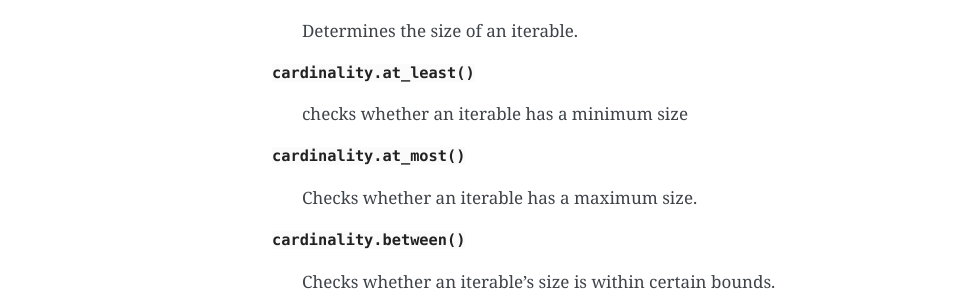
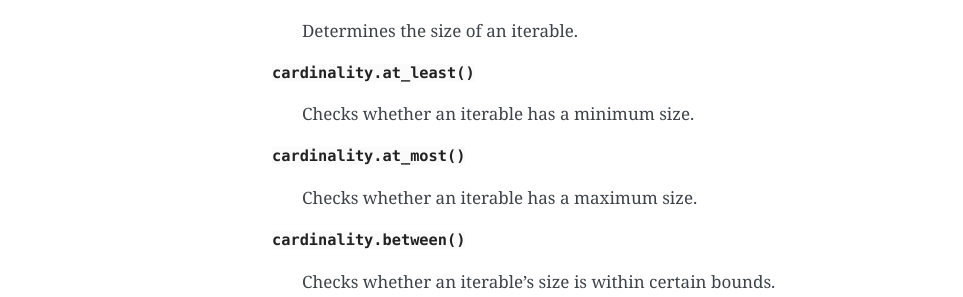
Before and after one commit to wbolster/cardinality, a Sphinx documentation site: the page built from doc/index.rst, in a window 1280 px wide and 900 px high. Shown: the part 457-754 px from the top of the window, without its empty margins (148-1111 px from the left). Built offline with Sphinx 7.4.7, drawn with Linux system fonts in a browser that asks for light colours.

Commit message:
Cosmetic docs update

```diff
--- a/doc/index.rst
+++ b/doc/index.rst
@@ -26,7 +26,7 @@ The ``cardinality`` module provides these functions:
 
 :py:func:`cardinality.at_least()`
 
-  checks whether an iterable has a minimum size
+  Checks whether an iterable has a minimum size.
 
 :py:func:`cardinality.at_most()`
 
```
